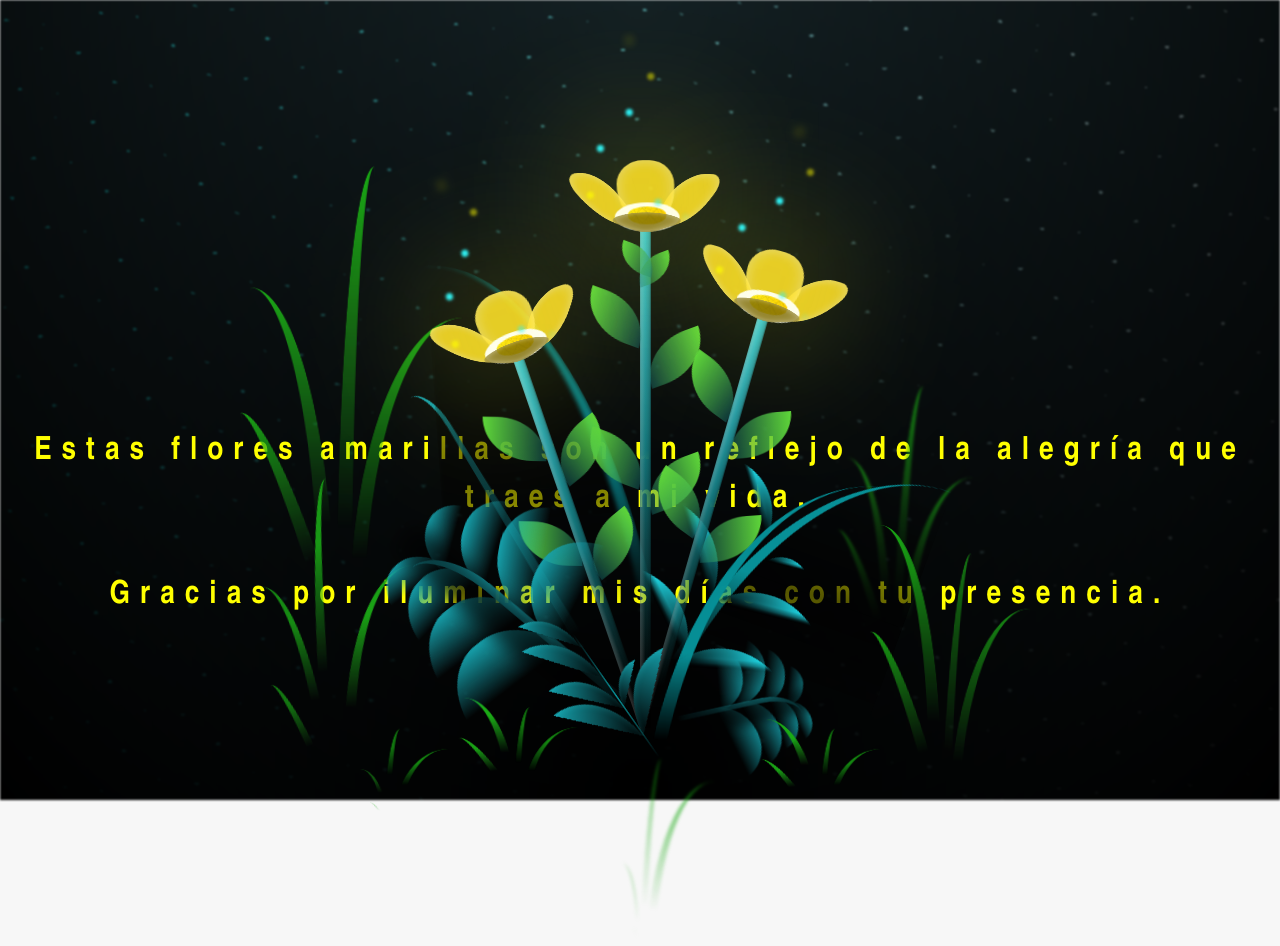
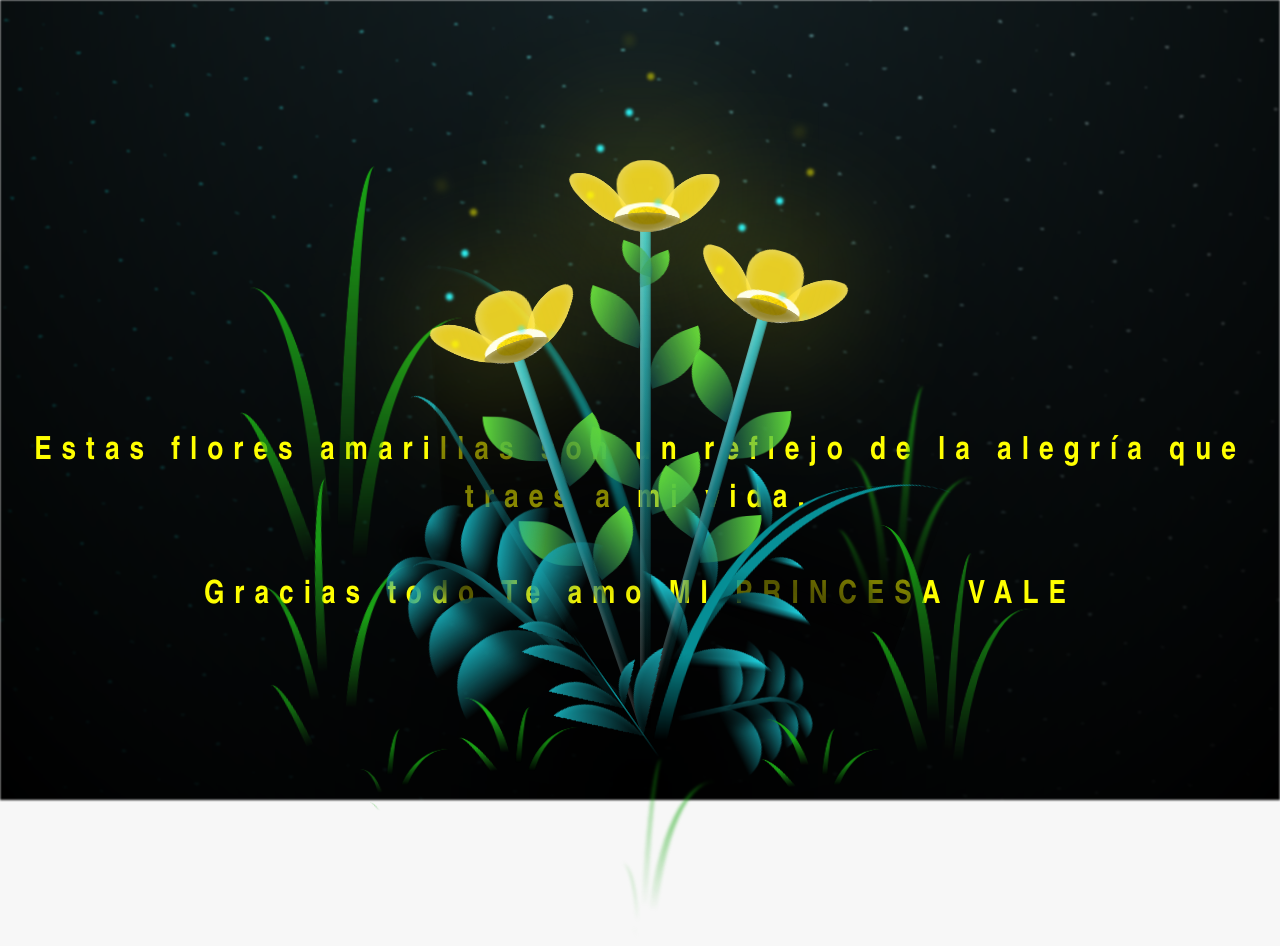
Before and after one commit to javier09239/flowers, a plain HTML site: page flower.html in a window 1280 px wide. Drawn offline with Linux system fonts and the light colour scheme; files that its build step writes are made by us from their sources.

Commit message:
Update flower.html

```diff
--- a/flower.html
+++ b/flower.html
@@ -6,7 +6,7 @@
     <meta name="viewport" content="width=device-width, initial-scale=1.0" />
     <link rel="stylesheet" href="css/main.css" />
     <link rel="icon" href="img/flowers.png" type="image/x-icon" />
-    <title>Flower</title>
+    <title>I LOVE YOU MI PRINCESA</title>
   </head>
   <body class="container">
     <audio src="sound/ChristianBasso&HaienQiu-Flowers.mp3" autoplay></audio>
@@ -14,7 +14,7 @@
 
     </div>
     <h1 class="titulo">Estas flores amarillas son un reflejo de la alegría que traes a mi vida. <br> <br>
-      Gracias por iluminar mis días con tu presencia.</h1>
+      Gracias todo Te amo MI PRINCESA VALE</h1>
 
     <div class="night"></div>
     <div class="flowers">
```
